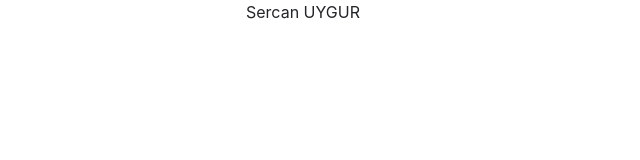
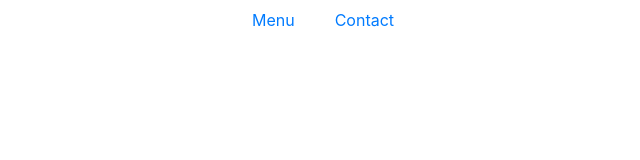
Before and after one commit to eypsrcnuygr/Restaurant, a website built with webpack: page dist/index.html in a window 1280 px wide. Shown: the whole page, without its empty margins (337-977 px from the left). Built offline with nearby package versions, Linux system fonts and the light colour scheme.

Commit message:
Add navbar

```diff
--- /dev/null
+++ b/src/index.js
@@ -0,0 +1,5 @@
+import {navCreator} from './viewModules/navbar'
+
+window.addEventListener('load', () => {
+  navCreator()
+});
--- /dev/null
+++ b/src/viewModules/navbar.js
@@ -0,0 +1,25 @@
+const navCreator = () => {
+  let body = document.querySelector('body');
+  let navbarContainer = document.createElement('div');
+  let unorderedList = document.createElement('ul');
+  let list = document.createElement('li');
+  let anchor = document.createElement('a');
+  let secondList = document.createElement('li');
+  let secondAnchor = document.createElement('a');
+  anchor.textContent = 'Menu';
+  secondAnchor.textContent = 'Contact';
+  list.appendChild(anchor);
+  secondList.appendChild(secondAnchor);
+  unorderedList.appendChild(list);
+  unorderedList.appendChild(secondList);
+  navbarContainer.appendChild(unorderedList);
+  body.appendChild(navbarContainer);
+  unorderedList.setAttribute('class', 'nav nav-tabs list-unstyled');
+  list.setAttribute('class', 'nav-item list-inline-item');
+  secondList.setAttribute('class', 'nav-item list-inline-item');
+  anchor.setAttribute('class', 'nav-link');
+  secondAnchor.setAttribute('class', 'nav-link')
+  unorderedList.setAttribute('class', 'd-flex justify-content-center')
+}
+
+export {navCreator}
```
Also changed, not shown: dist/index.html, dist/main.js.
